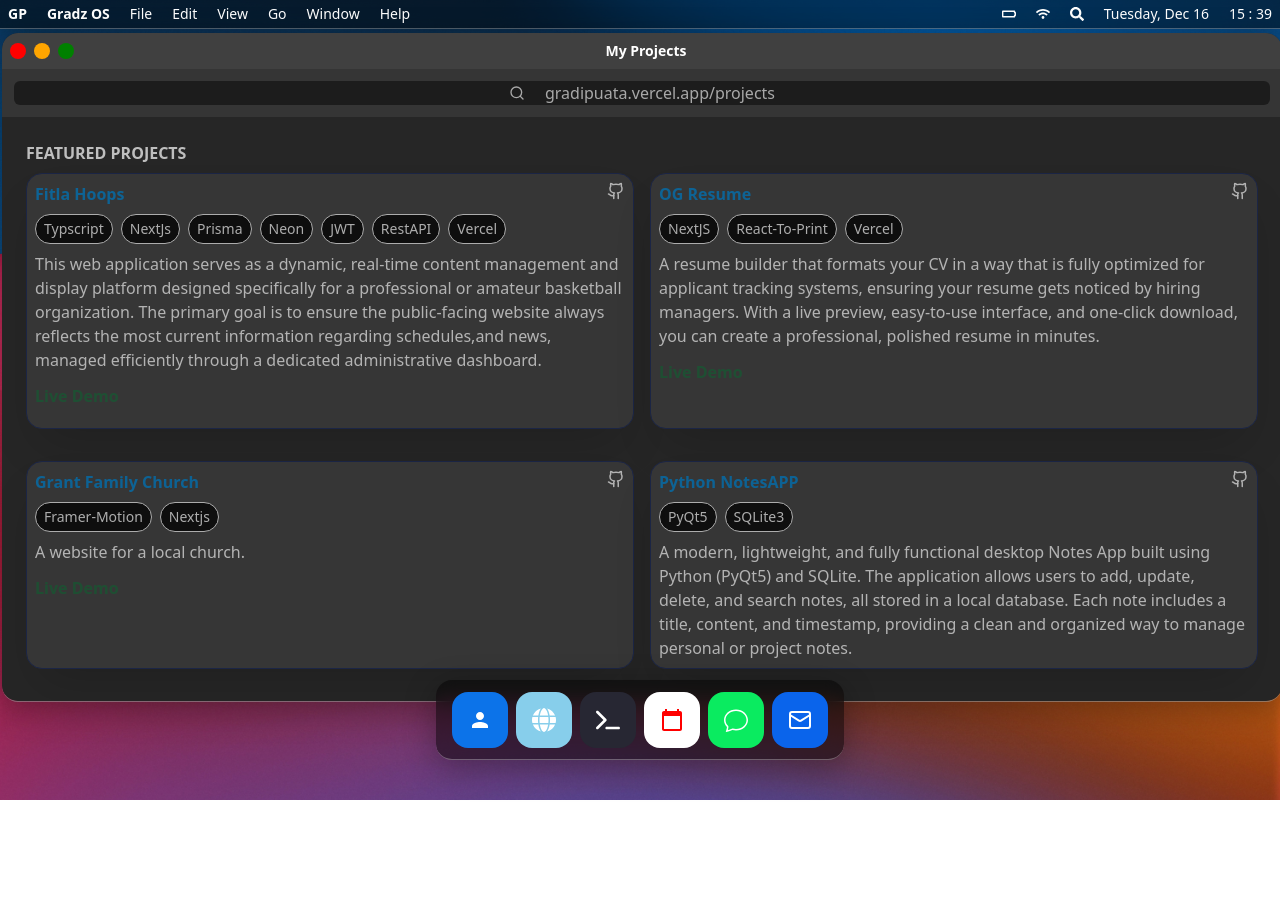
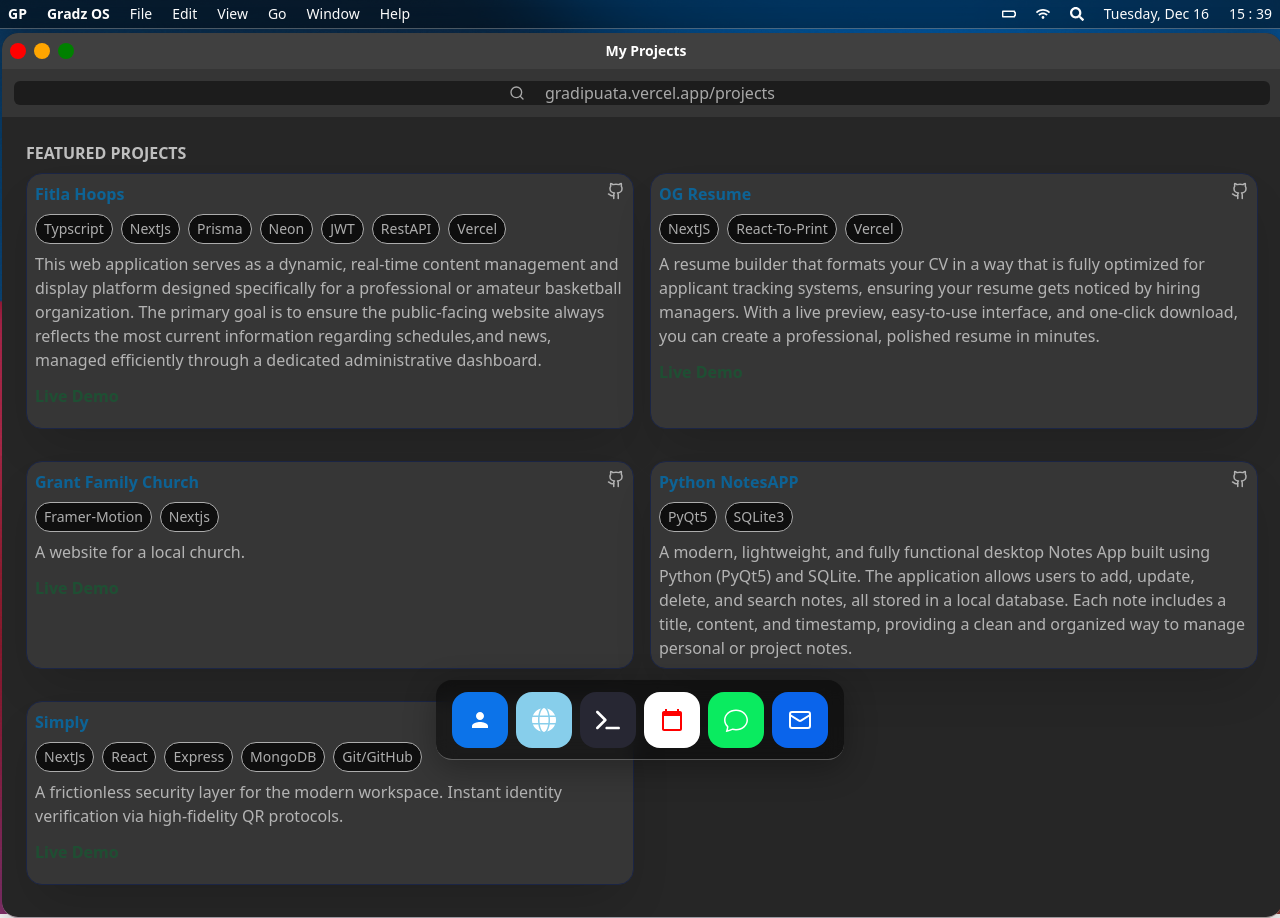
Before and after one commit to codewithgradi/portfolio-v2, a Next.js app: page / in a window 1280 px wide. Both pictures are taken after a click on the element 544 px from the left and 720 px from the top of the page. Before the commit the page ends 800 px from the top, so only its background shows below. Built offline with nearby package versions, Linux system fonts and the light colour scheme.

Commit message:
Add new project entry for 'Simply'

```diff
--- a/components/Projects.tsx
+++ b/components/Projects.tsx
@@ -36,6 +36,14 @@
             description: 'A modern, lightweight, and fully functional desktop Notes App built using Python (PyQt5) and SQLite. The application allows users to add, update, delete, and search notes, all stored in a local database. Each note includes a title, content, and timestamp, providing a clean and organized way to manage personal or project notes.',
             gitHubLink: 'https://github.com/codewithgradi/Python-Notes-APP',
             live:''
+        },
+         {
+            id: 5,
+            tools: ['NextJs', 'React','Express','MongoDB','Git/GitHub'],
+            title:'Simply',
+            description: 'A frictionless security layer for the modern workspace. Instant identity verification via high-fidelity QR protocols.',
+            gitHubLink: 'https://github.com/codewithgradi/simply-frontend',
+            live:'https://simply-io.vercel.app/'
         },
     ]
   return (
```
